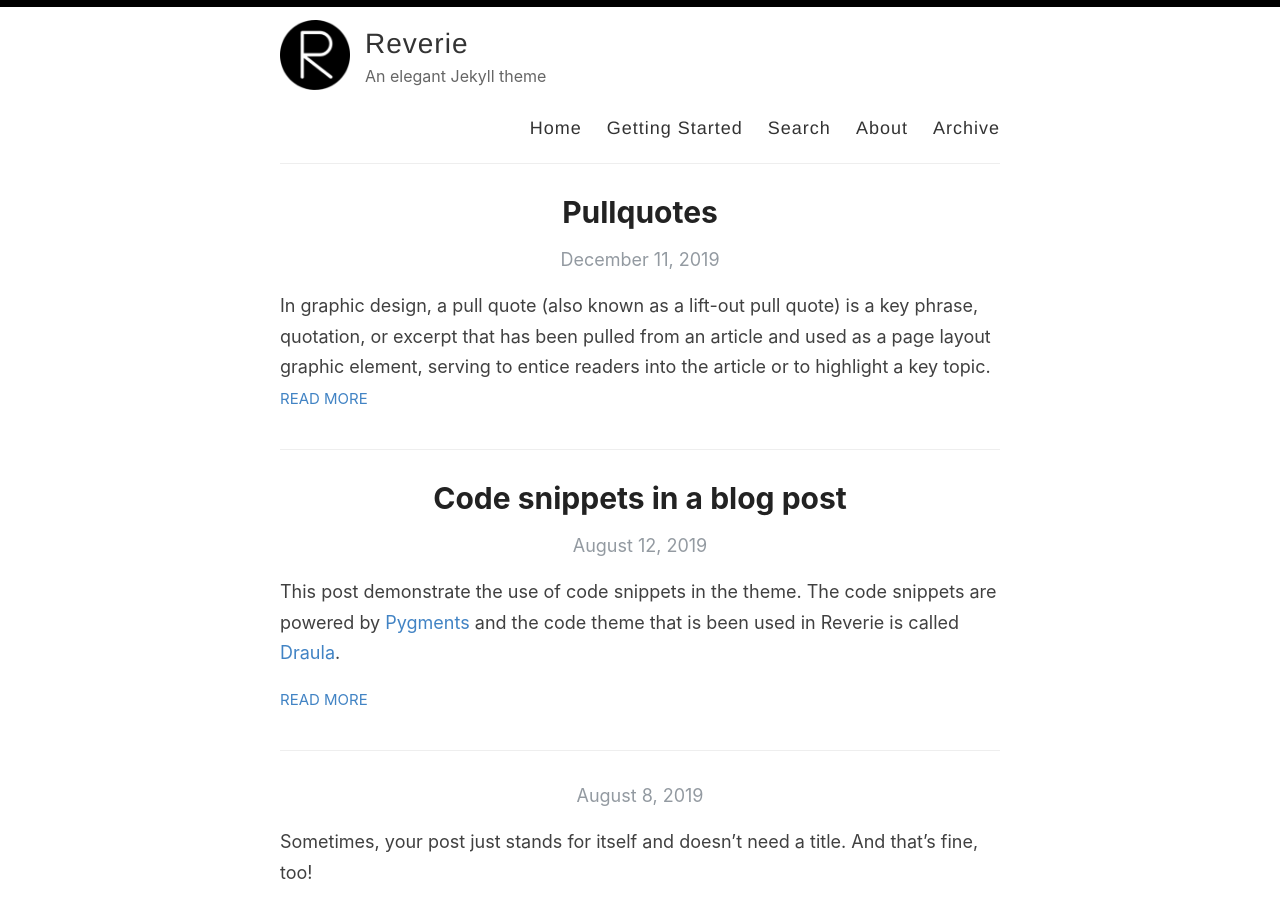
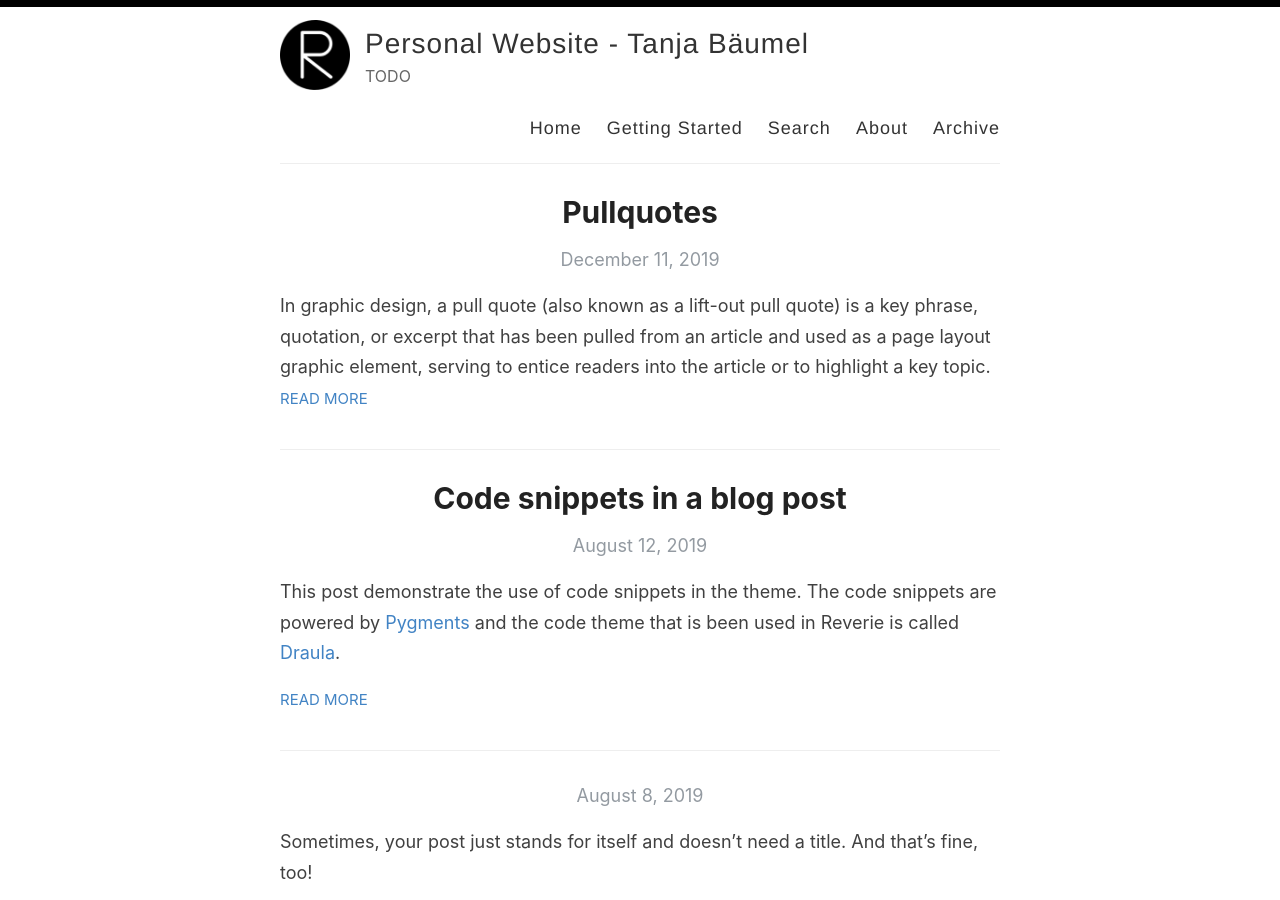
Before and after one commit to tbaeumel/tbaeumel.github.io, a Jekyll site: the page built from index.html, in a window 1280 px wide and 900 px high. Built offline with Jekyll 4.4.1, drawn with Linux system fonts in a browser that asks for light colours; the list of posts is cut into pages by our own code.

Commit message:
Update _config.yml

```diff
--- a/_config.yml
+++ b/_config.yml
@@ -3,13 +3,13 @@
 #
 
 # Name of your site (displayed in the header)
-name: Reverie
+name: Personal Website - Tanja Bäumel
 
 # Name of the author
-author: Amit Merchant
+author: Tanja Bäumel
 
 # Short bio or description (displayed in the header)
-description: An elegant Jekyll theme
+description: TODO
 
 # URL of your avatar or profile pic (you could use your GitHub profile pic)
 avatar: /images/reverie.png
```
